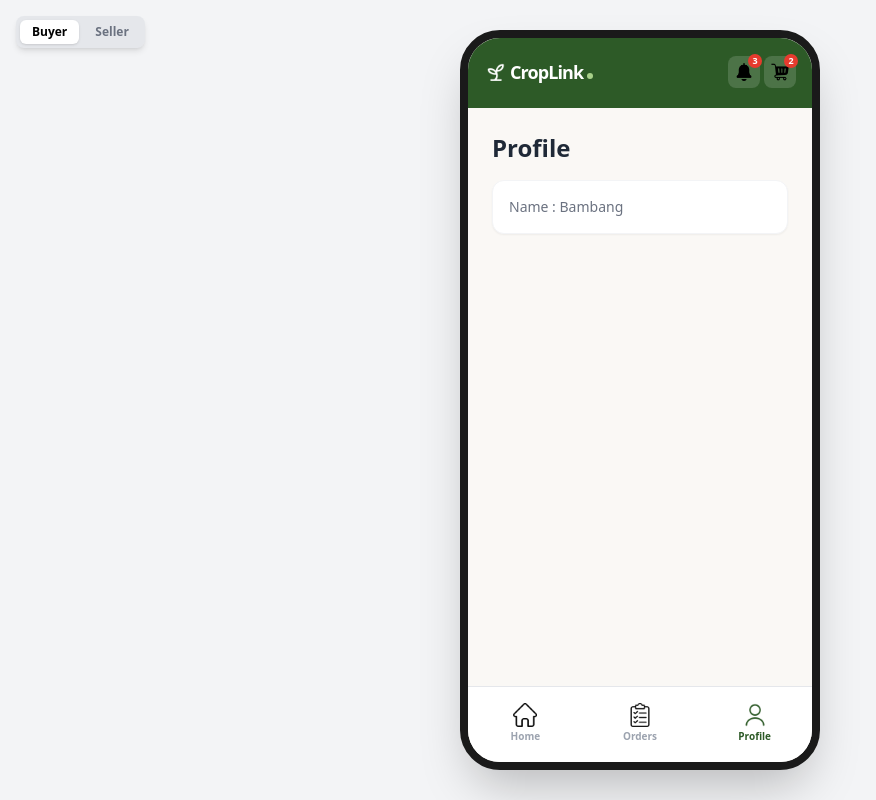
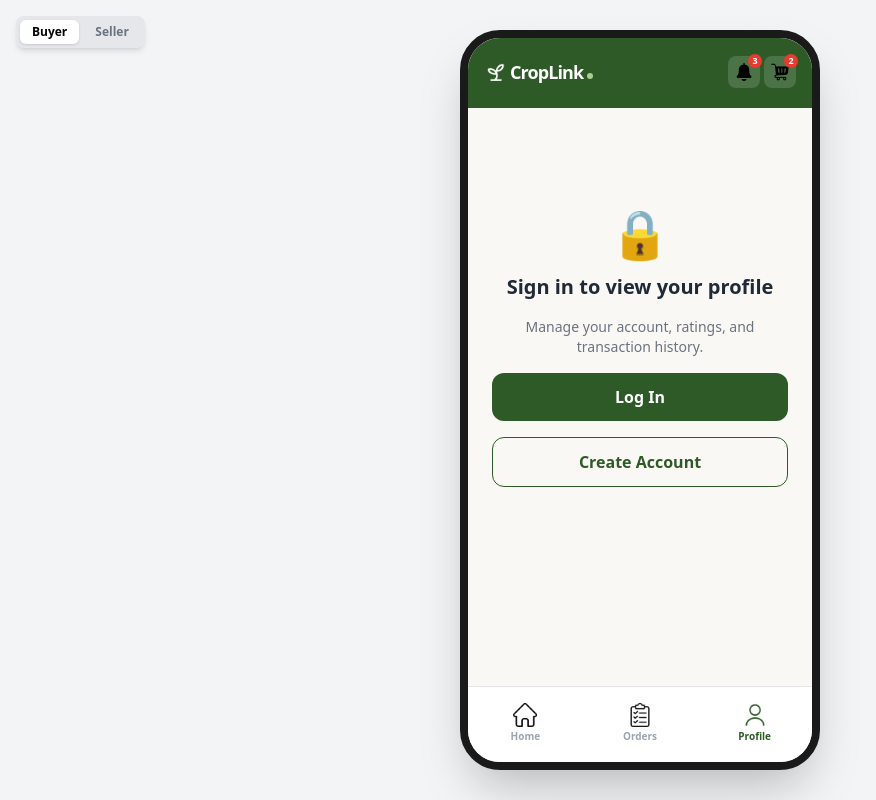
Before and after one commit to rondth/CropLink, a Next.js app in the folder frontend/: page /profile in a window 1280 px wide. Shown: the whole page, without its empty margins (0-876 px from the left). Built offline with nearby package versions, Linux system fonts and the light colour scheme; no server answers.

Commit message:
make orders and profile page redirect to login for unauthenticated users

```diff
--- a/frontend/src/app/(main)/orders/page.tsx
+++ b/frontend/src/app/(main)/orders/page.tsx
@@ -1,12 +1,17 @@
 'use client';
 import React, { useEffect, useState } from 'react';
 import { api } from '@/lib/api';
+import { useAuth } from '@/lib/AuthContext';
+import { useRouter } from 'next/navigation';
 
 export default function OrdersPage() {
+    const { isAuthenticated, isLoading: authLoading } = useAuth();
+    const router = useRouter();
     const [orders, setOrders] = useState<any[]>([]);
     const [isLoading, setIsLoading] = useState(true);
 
     useEffect(() => {
+        if (!authLoading && !isAuthenticated) return;
         const fetchOrders = async () => {
             try {
                 const response = await api.get('/transactions/');
@@ -18,7 +23,39 @@ export default function OrdersPage() {
             }
         };
         fetchOrders();
-    }, []);
+    }, [isAuthenticated, authLoading]);
+
+    if (authLoading) {
+        return (
+            <div className="flex justify-center py-10">
+                <div className="animate-spin rounded-full h-8 w-8 border-b-2 border-Croplink-primary"></div>
+            </div>
+        );
+    }
+
+    if (!isAuthenticated) {
+        return (
+            <div className="p-6 flex flex-col items-center justify-center min-h-[60vh] gap-4">
+                <div className="text-5xl">🔒</div>
+                <h2 className="text-xl font-black text-gray-800">Sign in to view your orders</h2>
+                <p className="text-sm text-gray-500 text-center">
+                    Track your purchases and manage transactions in one place.
+                </p>
+                <button
+                    onClick={() => router.push('/login')}
+                    className="w-full max-w-xs bg-CropLink-primary text-white font-bold py-3 rounded-xl"
+                >
+                    Log In
+                </button>
+                <button
+                    onClick={() => router.push('/signup')}
+                    className="w-full max-w-xs border border-CropLink-primary text-CropLink-primary font-bold py-3 rounded-xl"
+                >
+                    Create Account
+                </button>
+            </div>
+        );
+    }
 
     return (
         <div className="p-6">
--- a/frontend/src/app/(main)/profile/page.tsx
+++ b/frontend/src/app/(main)/profile/page.tsx
@@ -1,12 +1,51 @@
 'use client';
 import React from 'react';
+import { useAuth } from '@/lib/AuthContext';
+import { useRouter } from 'next/navigation';
 
 export default function Profile() {
+    const { isAuthenticated, isLoading, user } = useAuth();
+    const router = useRouter();
+
+    if (isLoading) {
+        return (
+            <div className="flex justify-center py-10">
+                <div className="animate-spin rounded-full h-8 w-8 border-b-2 border-CropLink-primary"></div>
+            </div>
+        );
+    }
+
+    if (!isAuthenticated) {
+        return (
+            <div className="p-6 flex flex-col items-center justify-center min-h-[60vh] gap-4">
+                <div className="text-5xl">🔒</div>
+                <h2 className="text-xl font-black text-gray-800">Sign in to view your profile</h2>
+                <p className="text-sm text-gray-500 text-center">
+                    Manage your account, ratings, and transaction history.
+                </p>
+                <button
+                    onClick={() => router.push('/login')}
+                    className="w-full max-w-xs bg-CropLink-primary text-white font-bold py-3 rounded-xl"
+                >
+                    Log In
+                </button>
+                <button
+                    onClick={() => router.push('/signup')}
+                    className="w-full max-w-xs border border-CropLink-primary text-CropLink-primary font-bold py-3 rounded-xl"
+                >
+                    Create Account
+                </button>
+            </div>
+        );
+    }
+
     return (
         <div className="p-6">
             <h1 className="text-2xl font-black text-gray-800 mb-2">Profile</h1>
             <div className="bg-white rounded-xl p-4 shadow-sm border border-gray-100 mt-4">
-                <p className="text-gray-500 text-sm text-left">Name : Bambang</p>
+                <p className="text-gray-500 text-sm text-left">Name: {user?.name}</p>
+                <p className="text-gray-500 text-sm text-left">Email: {user?.email}</p>
+                <p className="text-gray-500 text-sm text-left">Role: {user?.role}</p>
             </div>
         </div>
     );
```
